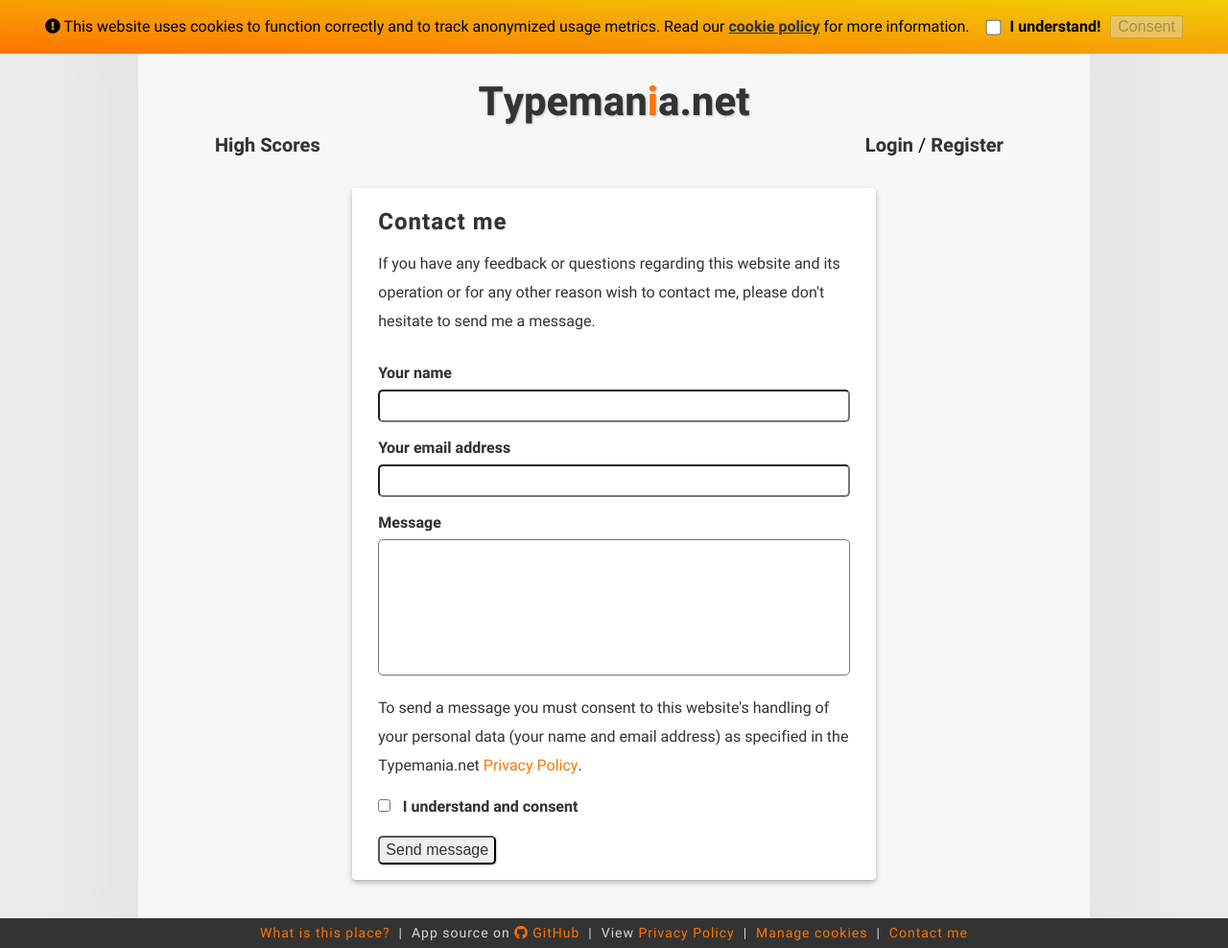
After one commit to patrik-setterberg/type, a Flask app: page /contact in a window 1280 px wide. The commit adds this page. Shown: the whole page at 96% size. Run offline with Flask 2, Linux system fonts and the light colour scheme; style sheets or scripts are compiled from the project's sources; some libraries are stand-ins or nearby versions.

Commit message:
Add contact page and send contact-me-email

```diff
--- a/app/forms.py
+++ b/app/forms.py
@@ -1,7 +1,7 @@
 from flask import render_template, flash, redirect, url_for
 from flask_wtf import FlaskForm
 from wtforms import StringField, PasswordField, BooleanField, RadioField
-from wtforms import SubmitField
+from wtforms import TextAreaField, SubmitField
 from wtforms.validators import DataRequired, Email, EqualTo
 from wtforms.validators import Length, ValidationError
 from app.models import User, WordList, SentenceModel
@@ -14,6 +14,15 @@
     password = PasswordField('Password', validators=[DataRequired()])
     remember_me = BooleanField('Remember me')
     submit_login = SubmitField('Sign in')
+
+
+class ContactForm(FlaskForm):
+    name = StringField('Your name', validators=[DataRequired()])
+    email = StringField('Your email address', validators=[DataRequired(), Email()])
+    message = TextAreaField('Message', validators=[DataRequired(),
+                            Length(min=1, max=3000)])
+    agree = BooleanField('I understand and consent', validators=[DataRequired()])
+    submit_message = SubmitField('Send message')
 
 
 class RegistrationForm(FlaskForm):
--- a/app/routes.py
+++ b/app/routes.py
@@ -1,16 +1,18 @@
-from flask import render_template, flash, redirect, request, url_for, session, make_response
+from flask import render_template, flash, redirect, request, url_for
+from flask import session, make_response
 from flask_login import current_user, login_user, logout_user, login_required
 from app import app, db
 from app.models import User, SentenceModel, WordList
 from app.forms import LoginForm, RegistrationForm, ResetPasswordRequestForm
-from app.forms import EditEmailForm, EditPasswordForm, EditUsernameForm, SentenceForm
-from app.forms import ResetPasswordForm, NounForm, AdjectiveForm, VerbForm, AdverbForm
-from app.forms import ProperNounForm, SpecialForm
+from app.forms import EditEmailForm, EditPasswordForm, EditUsernameForm
+from app.forms import SentenceForm, ResetPasswordForm, NounForm, AdjectiveForm
+from app.forms import VerbForm, AdverbForm, ProperNounForm, SpecialForm
+from app.forms import ContactForm
 from app.sentence_generator import generate_sentence
 from datetime import datetime
 from werkzeug.urls import url_parse
 from werkzeug.security import generate_password_hash
-from app.email import send_password_reset_email
+from app.email import send_password_reset_email, send_contact_me_message
 from config import SECRET_HIGH_SCORE_KEY, ADMIN_USER, COOKIE_MAX_AGE
 from sqlalchemy import func
 import json
@@ -532,6 +534,29 @@
     return redirect(url_for(redir))
 
 
+# About page
+@app.route('/about', methods=['GET'])
+def about():
+    return render_template('about.html', title='About this place')
+
+
+# Contact form
+@app.route('/contact', methods=['GET', 'POST'])
+def contact():
+    """ Send an email to website administrator with a message
+        from a website visitor containing their name, email address
+        and the message body. """
+
+    form = ContactForm()
+
+    if form.validate_on_submit():
+        send_contact_me_message(form.name.data, form.email.data, form.message.data)
+        flash('Message sent. Thank you!')
+        return redirect(url_for('contact'))
+
+    return render_template('contact.html', title='Contact', form=form)
+
+
 # Site privacy policy
 @app.route('/privacy_policy', methods=['GET'])
 def privacy_policy():
@@ -569,12 +594,6 @@
     return resp
 
 
-# About page
-@app.route('/about', methods=['GET'])
-def about():
-    return render_template('about.html', title="About this place")
-
-
 @app.before_request
 def before_request():
     if current_user.is_authenticated:
@@ -590,9 +609,6 @@
     resp = make_response(response)
 
     if request.cookies.get('cookie_consent') == 'true':
-        # check if user is logged in
-            # check if they opted out of GA:
-                # session['GA'] = 0
         pass
     else:
         session.clear()
--- a/app/static/styles/style.scss
+++ b/app/static/styles/style.scss
@@ -367,6 +367,14 @@
     }
 }
 
+%input-shared {
+    margin: 0.5rem auto 1.5rem auto;
+    padding: 0.4rem;
+    color: $primary-text;
+    box-sizing: border-box;
+    border-radius: 5px;
+}
+
 .user-form {
     margin: 0 5%;
     text-align: left;
@@ -376,27 +384,37 @@
     }
 
     input {
-        margin: 0.5rem auto 1.5rem auto;
-        padding: 0.4rem;
-        font-size: 1.7rem;
-        color: $primary-text;
-        box-sizing: border-box;
-        border-radius: 5px;
+        @extend %input-shared;
+        font-size: 1.6rem;
 
         @include small {
+            font-size: 1.7rem;
+        }
+
+        @include medium {
             font-size: 1.8rem;
         }
 
-        @include medium {
+        @include large {
             font-size: 1.9rem;
-        }
-
-        @include large {
-            font-size: 2rem;
         }
 
         &:focus {
             border: 1pt solid darken($accent-color, 5%);
+        }
+    }
+
+    textarea {
+        @extend %input-shared;
+        width: 100%;
+        resize: none;
+        font-size: 1.4rem;
+        line-height: 2rem;
+        overflow: auto;
+
+        @include large {
+            font-size: 1.5rem;
+            line-height: 2.2rem;
         }
     }
 
--- a/app/templates/about.html
+++ b/app/templates/about.html
@@ -4,7 +4,7 @@
     <div class="card">
         <h2>About Typemania</h2>
         <p>This website was created as a personal learning project, exploring various aspects of web development. Aspiring to become a professional web developer I welcome any critique or feedback on the site: its <a href="https://github.com/patrik-setterberg/type">source code</a>, design or anything else you wish to share regarding your experience on Typemania.net</p>
-        <p>Let me know <a href="#">what you think</a>!</p>
+        <p>Let me know <a href="{{ url_for('contact') }}">what you think</a>!</p>
         <h3>Sentences</h3>
         <p>Game sentences are generated by words stored in a database transformed and combined into sentences by a script. At the moment, the sentence generating script has no semantic component and sentences therefore often don't make much sense. This might be addressed in a future update but for the time being sentences are often <span class="emphasize">weird</span>.</p>
     </div>
--- a/app/templates/base.html
+++ b/app/templates/base.html
@@ -56,7 +56,7 @@
             {% block content %}{% endblock %}
         </div>
         <div class="footer">
-            <p><a href="{{ url_for('about') }}">What is this place?</a>&nbsp;&nbsp;|&nbsp;&nbsp;App source on <a href="https://github.com/patrik-setterberg/type"><i class="fab fa-github"></i> GitHub</a>&nbsp;&nbsp;|&nbsp;&nbsp;View <a href="{{ url_for('privacy_policy') }}">Privacy Policy</a>&nbsp;&nbsp;|&nbsp;&nbsp;<a href="{{ url_for('cookie_policy') }}">Manage cookies</a>&nbsp;&nbsp;|&nbsp;&nbsp;<a href="mailto:min@mail.com">Contact me</a></p>
+            <p><a href="{{ url_for('about') }}">What is this place?</a>&nbsp;&nbsp;|&nbsp;&nbsp;App source on <a href="https://github.com/patrik-setterberg/type"><i class="fab fa-github"></i> GitHub</a>&nbsp;&nbsp;|&nbsp;&nbsp;View <a href="{{ url_for('privacy_policy') }}">Privacy Policy</a>&nbsp;&nbsp;|&nbsp;&nbsp;<a href="{{ url_for('cookie_policy') }}">Manage cookies</a>&nbsp;&nbsp;|&nbsp;&nbsp;<a href="{{ url_for('contact') }}">Contact me</a></p>
         </div>
     </div>
 </body>
--- /dev/null
+++ b/app/templates/contact.html
@@ -0,0 +1,32 @@
+{% extends 'base.html' %}
+
+{% block content %}
+<div class="card">
+    <h2>Contact me</h2>
+    <p>If you have any feedback or questions regarding this website and its operation or for any other reason wish to contact me, please don't hesitate to send me a message.</p>
+    <form class="user-form" action="" method="POST" novalidate>
+            {{ form.hidden_tag() }}
+            {{ form.name.label }}<br>
+            {{ form.name() }}<br>
+            {% for error in form.name.errors %}
+            <span>[ Error: {{ error }} ]</span><br><br>
+            {% endfor %}
+            {{ form.email.label }}<br>
+            {{ form.email() }}<br>
+            {% for error in form.email.errors %}
+            <span>[ Error: {{ error }} ]</span><br><br>
+            {% endfor %}
+            {{ form.message.label }}<br>
+            {{ form.message(rows=6) }}<br>
+            {% for error in form.message.errors %}
+            <span>[ Error: {{ error }} ]</span><br><br>
+            {% endfor %}
+            <span id="user-consent">To send a message you must consent to this website's handling of your personal data (your name and email address) as specified in the Typemania.net <a href="{{ url_for('privacy_policy') }}" target="_blank">Privacy Policy</a>.</span><br>
+            {{ form.agree() }} {{ form.agree.label }}<br>
+            {% for error in form.agree.errors %}
+            <span>[ Error: {{ error }} ]</span><br><br>
+            {% endfor %}
+            {{ form.submit_message() }}
+        </form>
+</div>
+{% endblock %}
--- a/app/templates/cookie_policy.html
+++ b/app/templates/cookie_policy.html
@@ -2,8 +2,8 @@
 
 {% block content %}
 <div class="card">
-    <h2>Cookie Policy</h2>
-    <p>This is the Typemania.net Cookie Policy. It outlines the website's use of cookies: What they are as well as how and why they are used by Typemania. For additional information, feel free to <a href="#">contact me</a>.</p>
+    <h2>Cook<span class="color-splash">i</span>e Policy</h2>
+    <p>This is the Typemania.net Cookie Policy. It outlines the website's use of cookies: What they are as well as how and why they are used by Typemania. For additional information, feel free to <a href="{{ url_for('contact') }}">contact me</a>.</p>
     <h3>What are cookies?</h3>
     <p><a href="https://en.wikipedia.org/wiki/HTTP_cookie" target="_blank">Cookies</a> are small files that help websites in communicating with users' web browsers. Websites send these files to users' browsers who store them until they expire or are cleared manually or automatically. Most modern websites use cookies. They can help a website keep track of a user's movement across different pages on the site, help manage logins, store user preferences, shopping carts et cetera.</p>
     <h3>Cookies on this website</h3>
--- /dev/null
+++ b/app/templates/email/contact.html
@@ -0,0 +1,6 @@
+<h3>New message!</h3>
+<p style="font-weight:bold;">From:</p>
+<p>{{ sender_name }}</p>
+<p>{{ sender_email }}</p>
+<p style="font-weight:bold;">Message:</p>
+<p>{{ message }}</p>
--- a/app/templates/email/reset_password.txt
+++ b/app/templates/email/reset_password.txt
@@ -8,4 +8,4 @@
 
 Sincerely,
 
-TYPE Admin
+Typemania.net Administrator
--- a/app/templates/index.html
+++ b/app/templates/index.html
@@ -9,7 +9,7 @@
         <h3>Instruct<span class="color-splash">i</span>ons</h3>
         <p>Compete against yourself and others to become a faster typist!</p>
         <p>Type sentences as fast as you can for 30 seconds. You may disregard capitalization and punctuation (periods and commas). Potential apostrophes (') and hyphens (-) are required. </p>
-        <p>To track your scores and compete for the prestigious site High Score, <a href="{{ url_for('register') }}">register</a> an account and <a href="{{ url_for('login') }}">login</a>.</p>
+        <p>To track your scores and compete for the prestigious site High Score, <a href="{{ url_for('register') }}">register</a> an account and <a href="{{ url_for('login') }}">log in</a>.</p>
         <h3>Notes</h3>
         <p>Sentences are generated randomly and don't necessarily make any sense, semantically.</p>
         <p>This game is primarily intended to be played with a real, physical keyboard, but feel free to also give it a go on your mobile devices.</p>
--- a/app/templates/login.html
+++ b/app/templates/login.html
@@ -10,7 +10,7 @@
         <form class="user-form" action="" method="POST" novalidate>
             {{ form.hidden_tag() }}
             {{ form.username.label }}<br>
-            {{form.username() }}<br>
+            {{ form.username() }}<br>
             {% for error in form.username.errors %}
             <span>[ Error: {{ error }} ]</span><br><br>
             {% endfor %}
--- a/app/templates/privacy_policy.html
+++ b/app/templates/privacy_policy.html
@@ -2,7 +2,7 @@
 
 {% block content %}
     <div class="card">
-        <h2>Pr<span class="color-splash">i</span>vacy policy</h2>
+        <h2>Privacy pol<span class="color-splash">i</span>cy</h2>
         <p>Typemania.net is a non-commercial personal project created for learning purposes by me, Patrik Setterberg. The application's full source code can be found on <a href="https://github.com/patrik-setterberg/type">GitHub</a>.</p>
         <p>This website stores user data for some of its features, and tracks website usage. How Typemania.net handles users' personal information as well as tracks their use of the website is detailed on this page.</p>
         <h3>Email adresses and user accounts</h3>
@@ -11,7 +11,7 @@
         <p>Users can, at any time, <a href="{{ url_for('edit_user') }}">change their login credentials</a> and permanently <a href="{{ url_for('delete_account') }}">delete their user accounts</a> without delay (requires logging in) which erases all user information (such as email address, username) from the website database.</p>
         <h3>Usage tracking</h3>
         <p>Website usage is tracked with <a href="https://marketingplatform.google.com/about/analytics/" target="_blank">Google Analytics</a>, a popular web analytics service. It can report user details such as their IP address, information about their web browsers, which pages of a website a user visits and how long they spend on each page, as well as other "diagnostic data".</p>
-        <p>For Typemania.net, only anonymized IP addresses are reported. This means that I can only really see what country users connect from. CONFIRM!!!??</p>
+        <p>For Typemania.net, only anonymized IP addresses are reported. This allows me to see from what parts of the world my users connect. However, their true IP addresses and consequently geographical locations remain obfuscated.</p>
         <p>Users may opt out of usage tracking at any time by visiting the Cookie Policy page, see below.</p>
         <p>Typemania.net's purpose for collecting usage data are:</p>
         <p><span class="bold">1) Learning</span>. Google Analytics is widely used and I wanted to learn how to implement and use it.</p>
@@ -22,6 +22,6 @@
         <p>The application and its database are stored on a secure, widely used hosting platform.</p>
         <p>I will never share user email addresses or any anonymized usage data with any third parties, except to comply with possible legal investigations or obligations.</p>
         <h3>Contact me</h3>
-        <p>For any inquiries regarding Typemania.net's handling of personal data, use of cookies or anything else, please <a href="#">contact me</a>.</p>
+        <p>For any inquiries regarding Typemania.net's handling of personal data, use of cookies or anything else, please <a href="{{ url_for('contact') }}">contact me</a>.</p>
     </div>
 {% endblock %}
```
Also changed, not shown: app/email.py (+14 -1 lines), app/templates/email/contact.txt (added, +8 -0 lines), app/templates/email/reset_password.html (+3 -4 lines).
